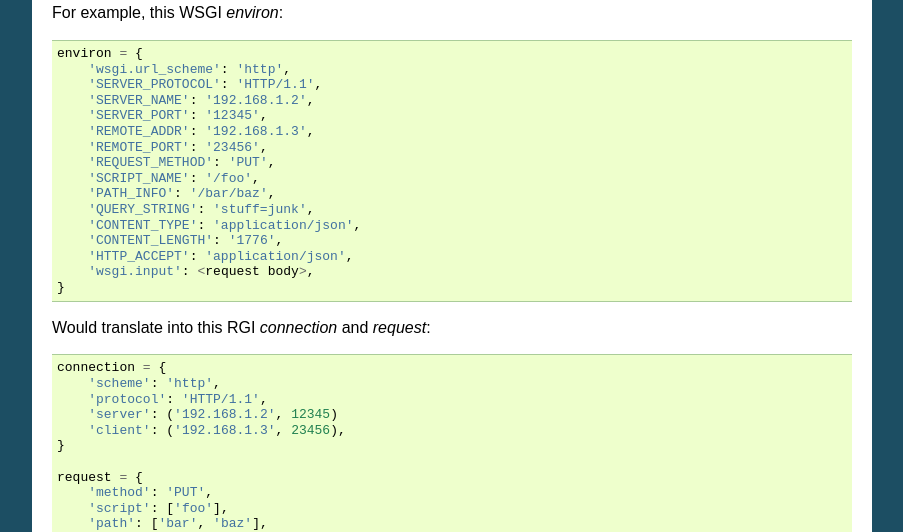
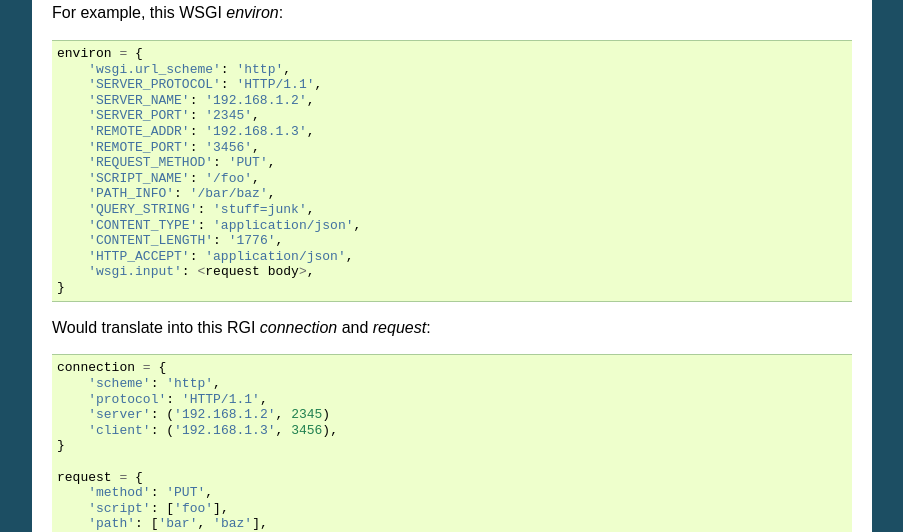
Before and after one commit to json420/degu, a Sphinx documentation site: the page built from doc/rgi.rst, in a window 1280 px wide and 900 px high, scrolled down 680 px. Shown: the part 152-684 px from the top of the window, without its empty margins (198-1101 px from the left). Built offline with Sphinx 7.4.7, drawn with Linux system fonts in a browser that asks for light colours.

Commit message:
small clarification in rgi.rst

```diff
--- a/doc/rgi.rst
+++ b/doc/rgi.rst
@@ -56,9 +56,9 @@ For example, this WSGI *environ*::
         'wsgi.url_scheme': 'http',
         'SERVER_PROTOCOL': 'HTTP/1.1',
         'SERVER_NAME': '192.168.1.2',
-        'SERVER_PORT': '12345',
+        'SERVER_PORT': '2345',
         'REMOTE_ADDR': '192.168.1.3',
-        'REMOTE_PORT': '23456',
+        'REMOTE_PORT': '3456',
         'REQUEST_METHOD': 'PUT',
         'SCRIPT_NAME': '/foo',
         'PATH_INFO': '/bar/baz',
@@ -74,8 +74,8 @@ Would translate into this RGI *connection* and *request*::
     connection = {
         'scheme': 'http',
         'protocol': 'HTTP/1.1',
-        'server': ('192.168.1.2', 12345)
-        'client': ('192.168.1.3', 23456),
+        'server': ('192.168.1.2', 2345)
+        'client': ('192.168.1.3', 3456),
     }
 
     request = {
```
